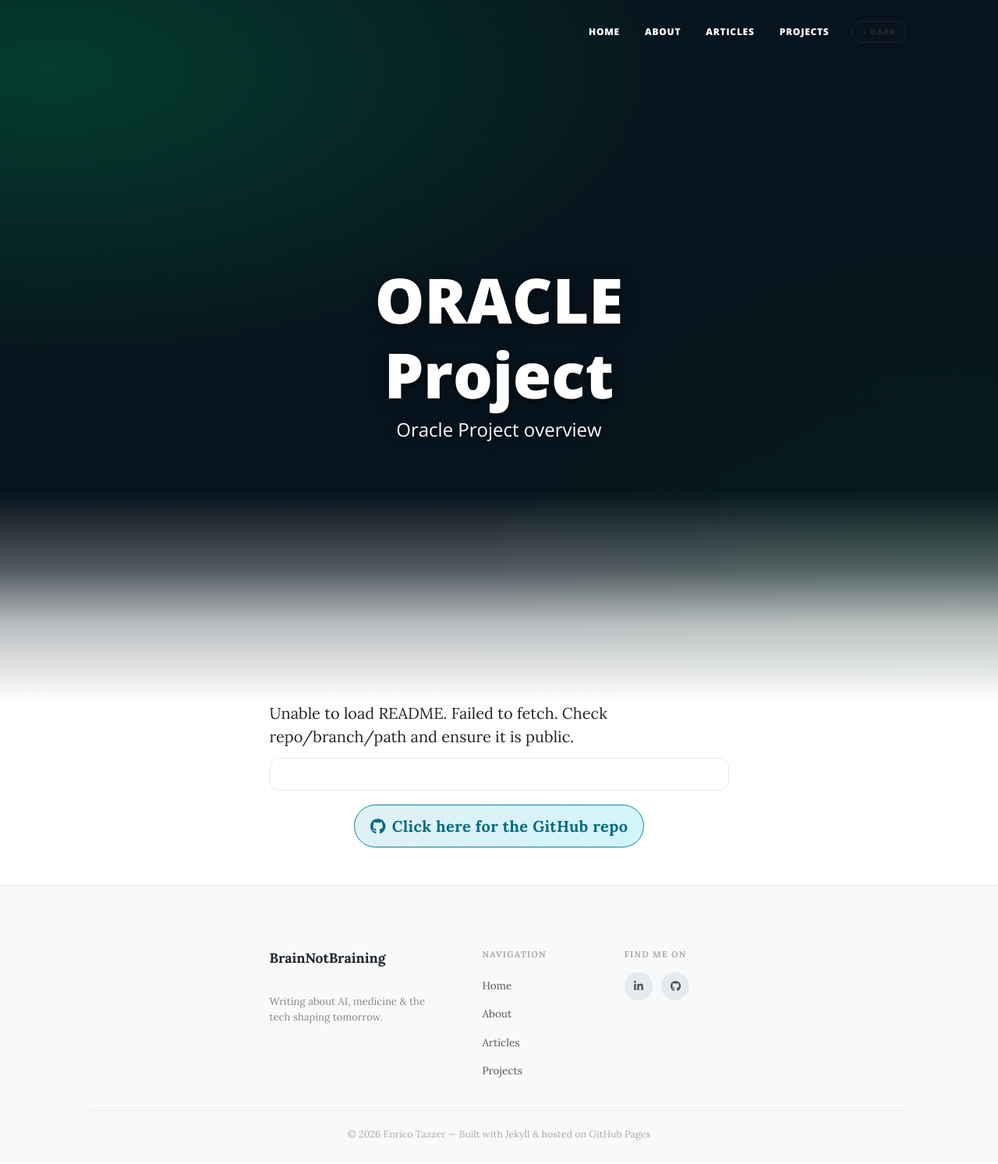
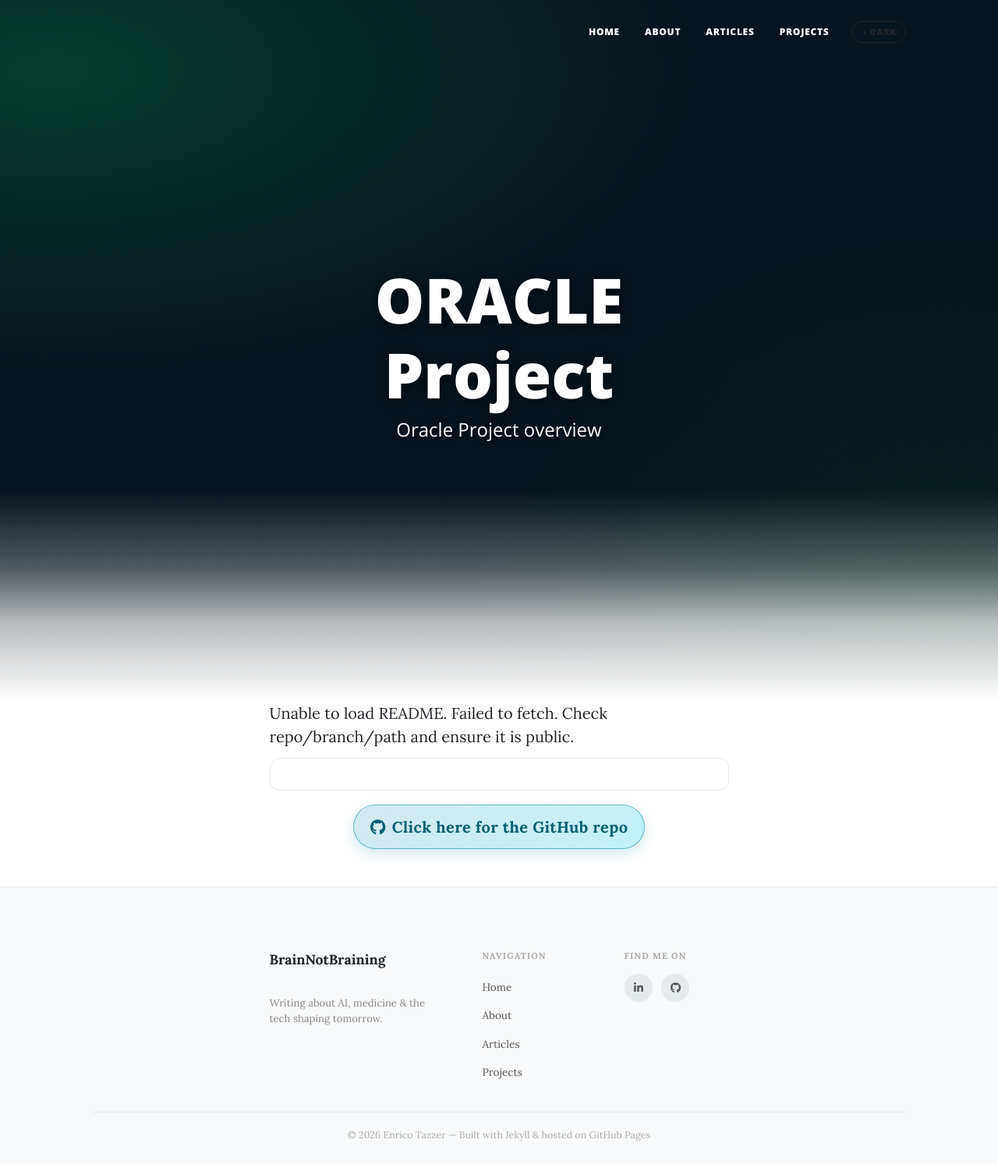
Before and after one commit to enricotazzer/enricotazzer.github.io, a Jekyll site: the page built from oracle.html, in a window 1280 px wide. Shown: the whole page at 78% size. Built offline with Jekyll 4.4.1, drawn with Linux system fonts in a browser that asks for light colours; nearby versions of some CDN libraries.

Commit message:
link button cooler

```diff
--- a/css/modern.css
+++ b/css/modern.css
@@ -1027,29 +1027,54 @@
 }
 
 .github-readme-cta {
+  position: relative;
+  overflow: hidden;
   display: inline-flex;
   align-items: center;
   gap: 0.55rem;
-  padding: 0.72rem 1.2rem;
+  padding: 0.78rem 1.28rem;
   border-radius: 999px;
-  border: 1px solid #0085A1;
-  background: linear-gradient(135deg, rgba(0, 133, 161, 0.12), rgba(0, 200, 232, 0.18));
-  color: #006b80;
+  border: 1px solid rgba(0, 133, 161, 0.55);
+  background: linear-gradient(135deg, rgba(0, 133, 161, 0.18), rgba(0, 200, 232, 0.24));
+  box-shadow: 0 6px 18px rgba(0, 133, 161, 0.18), inset 0 1px 0 rgba(255, 255, 255, 0.45);
+  color: #005f72;
   font-weight: 700;
   letter-spacing: 0.02em;
   text-decoration: none;
-  transition: transform 0.2s ease, box-shadow 0.2s ease, background 0.2s ease;
+  transition: transform 0.22s ease, box-shadow 0.22s ease, background 0.22s ease, border-color 0.22s ease;
+}
+
+.github-readme-cta::before {
+  content: '';
+  position: absolute;
+  top: 0;
+  bottom: 0;
+  left: -35%;
+  width: 32%;
+  background: linear-gradient(115deg, transparent 0%, rgba(255, 255, 255, 0.55) 50%, transparent 100%);
+  transform: skewX(-18deg);
+  transition: left 0.55s ease;
 }
 
 .github-readme-cta:hover {
-  transform: translateY(-2px);
-  box-shadow: 0 8px 20px rgba(0, 133, 161, 0.25);
-  color: #005565;
+  transform: translateY(-3px) scale(1.01);
+  box-shadow: 0 12px 28px rgba(0, 133, 161, 0.28), inset 0 1px 0 rgba(255, 255, 255, 0.52);
+  border-color: rgba(0, 133, 161, 0.8);
+  color: #004a59;
   text-decoration: none;
 }
 
+.github-readme-cta:hover::before {
+  left: 108%;
+}
+
 .github-readme-cta i {
-  font-size: 1rem;
+  font-size: 1.03rem;
+  transition: transform 0.22s ease;
+}
+
+.github-readme-cta:hover i {
+  transform: rotate(-5deg) scale(1.08);
 }
 
 @media (max-width: 992px) {
@@ -1078,12 +1103,14 @@
 }
 
 html.dark-mode .github-readme-cta {
-  border-color: #00c8e8;
-  background: linear-gradient(135deg, rgba(0, 200, 232, 0.16), rgba(0, 133, 161, 0.24));
+  border-color: rgba(0, 200, 232, 0.58);
+  background: linear-gradient(135deg, rgba(0, 200, 232, 0.21), rgba(0, 133, 161, 0.34));
+  box-shadow: 0 8px 24px rgba(0, 200, 232, 0.2), inset 0 1px 0 rgba(255, 255, 255, 0.22);
   color: #9fefff;
 }
 
 html.dark-mode .github-readme-cta:hover {
   color: #c9f7ff;
-  box-shadow: 0 8px 24px rgba(0, 200, 232, 0.25);
+  border-color: rgba(0, 200, 232, 0.85);
+  box-shadow: 0 12px 30px rgba(0, 200, 232, 0.3), inset 0 1px 0 rgba(255, 255, 255, 0.28);
 }
```
